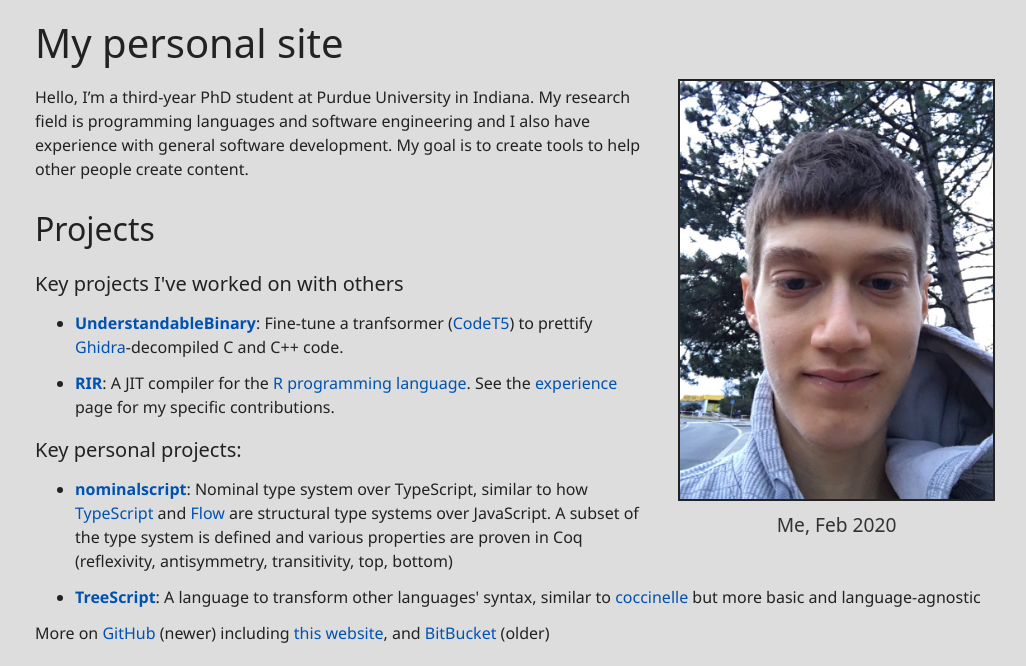
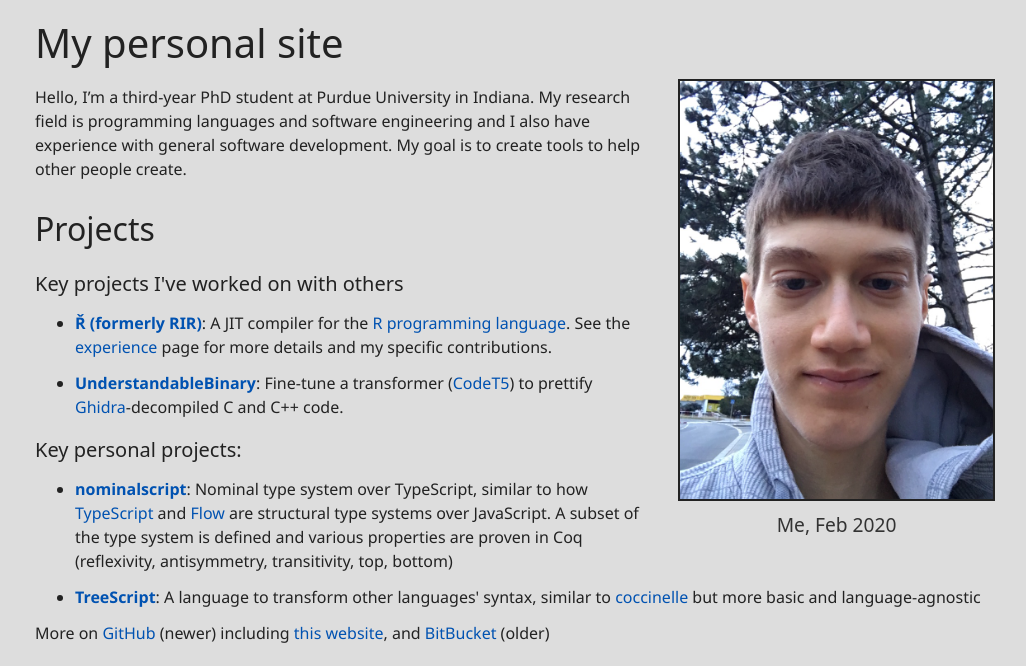
Before and after one commit to Jakobeha/personal-site, a plain HTML site: page index.html in a window 1280 px wide. Shown: the part 88-754 px from the top of the page, without its empty margins (125-1151 px from the left). Drawn offline with Linux system fonts and the light colour scheme; a web font is replaced by a local one.

Commit message:
publish (develop branch has the code)

```diff
--- a/index.html
+++ b/index.html
@@ -50,7 +50,7 @@
   <figcaption>Me, Feb 2020</figcaption>
 </figure>
 
-<p>Hello, I’m a third-year PhD student at Purdue University in Indiana. My research field is programming languages and software engineering and I also have experience with general software development. My goal is to create tools to help other people create content.</p>
+<p>Hello, I’m a third-year PhD student at Purdue University in Indiana. My research field is programming languages and software engineering and I also have experience with general software development. My goal is to create tools to help other people create.</p>
 
 
 <div class="index-summaries">
@@ -65,8 +65,8 @@
 <h4>Key projects I've worked on with others</h4>
 
 <ul>
-    <li><strong><a href="https://github.com/Jakobeha/UnderstandableBinary">UnderstandableBinary</a></strong>: Fine-tune a tranfsormer (<a href="https://arxiv.org/abs/2109.00859">CodeT5</a>) to prettify <a href="https://ghidra-sre.org">Ghidra</a>-decompiled C and C++ code.</li>
-    <li><strong><a href="https://github.com/reactorlabs/rir">RIR</a></strong>: A JIT compiler for the <a href="https://www.r-project.org/about.html">R programming language</a>. See the <a href="/experience.html">experience</a> page for my specific contributions.</li>
+    <li><strong><a href="https://github.com/reactorlabs/rir">Ř (formerly RIR)</a></strong>: A JIT compiler for the <a href="https://www.r-project.org/about.html">R programming language</a>. See the <a href="/experience.html">experience</a> page for more details and my specific contributions.</li>
+    <li><strong><a href="https://github.com/Jakobeha/UnderstandableBinary">UnderstandableBinary</a></strong>: Fine-tune a transformer (<a href="https://arxiv.org/abs/2109.00859">CodeT5</a>) to prettify <a href="https://ghidra-sre.org">Ghidra</a>-decompiled C and C++ code.</li>
 </ul>
 
 </p>
```
Also changed, not shown: experience.html (+1 -1 lines), projects.html (+2 -2 lines), font/OFL.txt (line endings or trailing spaces).
